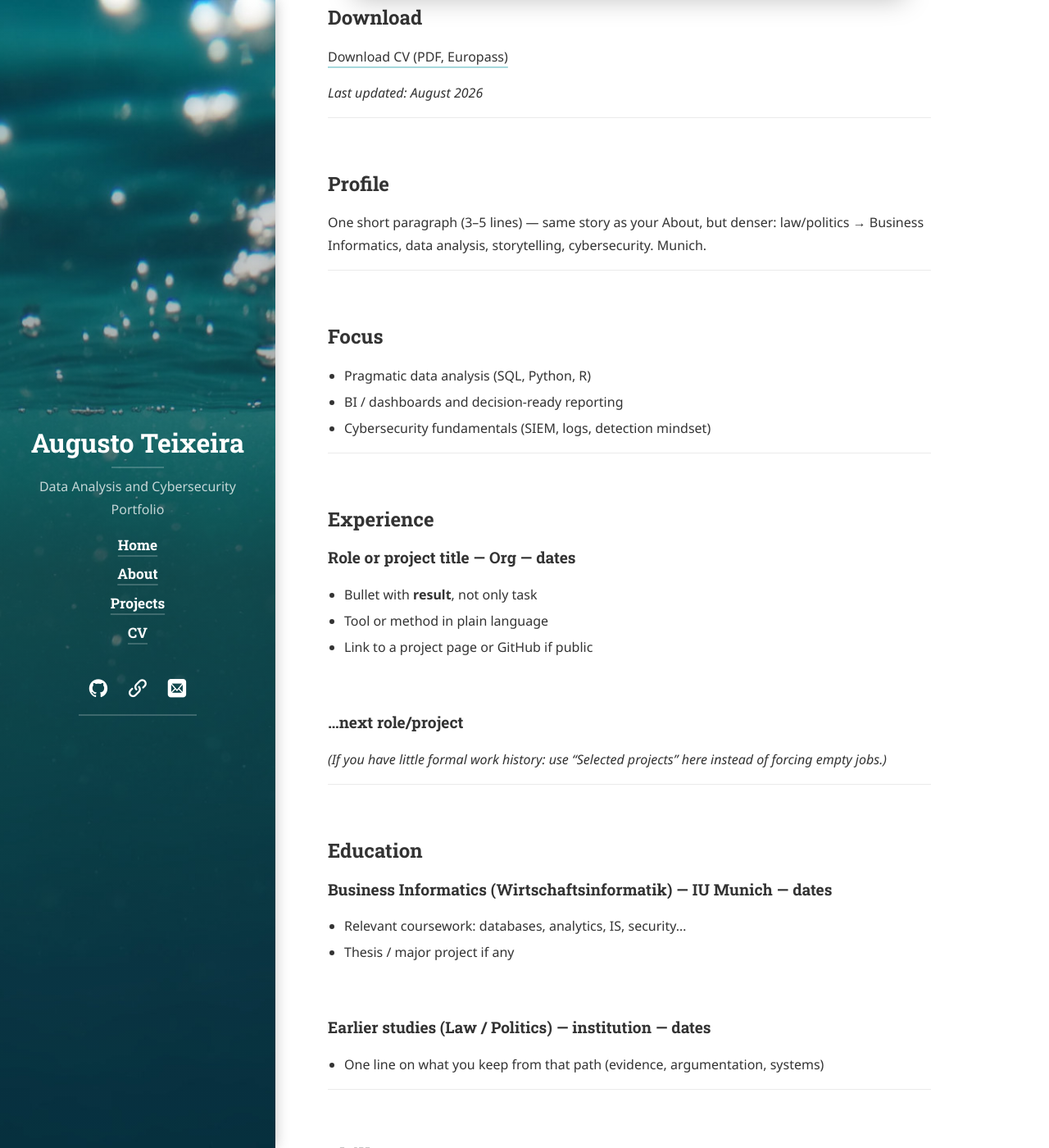
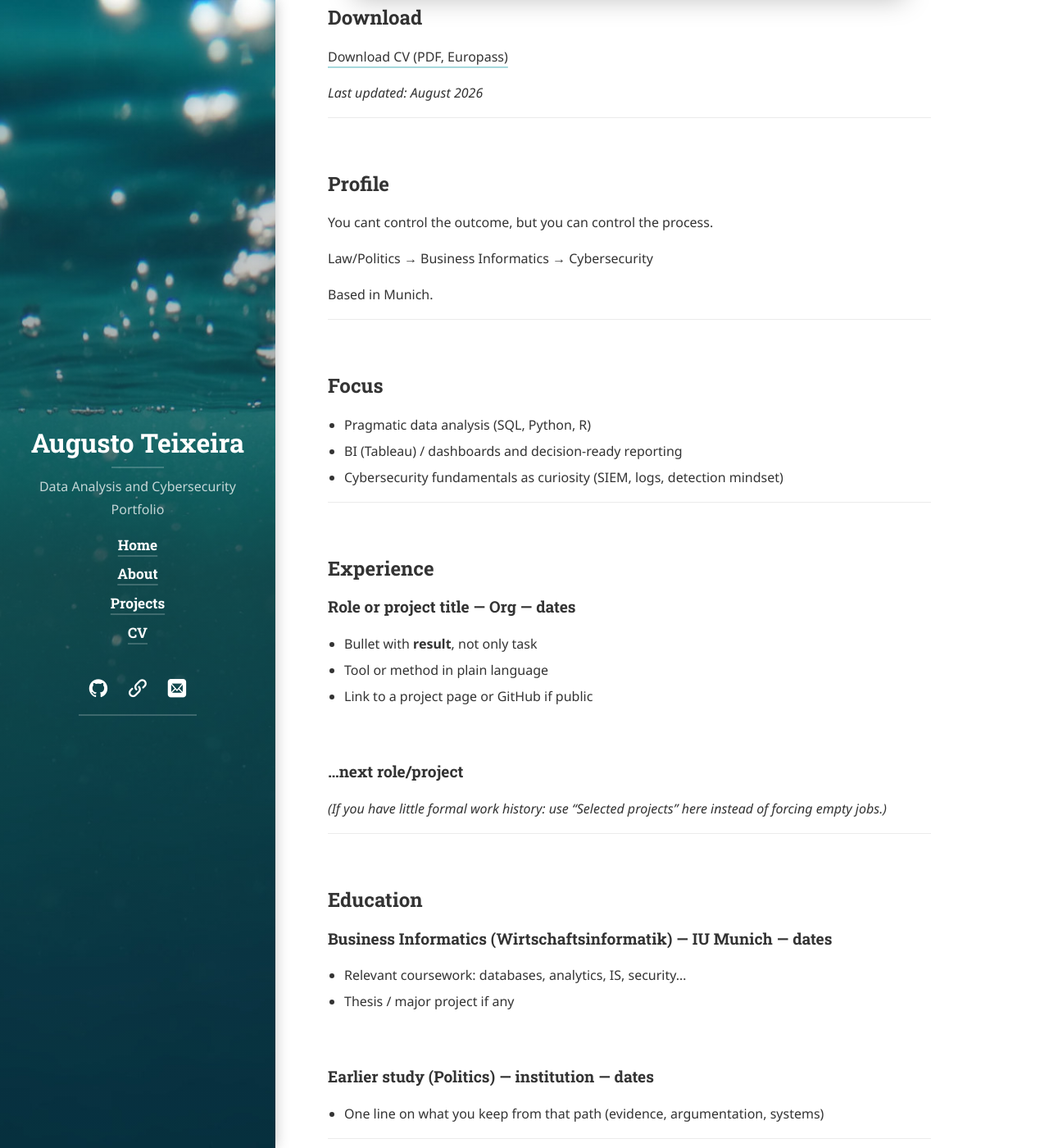
Before and after one commit to a-teixeira/a-teixeira.github.io, a Jekyll site: the page built from cv.md, in a window 1280 px wide and 1400 px high, scrolled down 287 px. Shown: the whole window at 82% size. Built offline with Jekyll 4.4.1, drawn with Linux system fonts in a browser that asks for light colours; cached includes are drawn as plain includes; nearby versions of some CDN libraries; some web fonts are replaced; library files that are not in the unit come from our copies.

```diff
--- a/_config.yml
+++ b/_config.yml
@@ -41,7 +41,7 @@ author:
   name:                Augusto Teixeira
   email:               augustotei45@gmail.com
   about:               >
-    Business Informatics student in Munich.
+    Expert Research Assistent and Data Integration Manager.
     Focus on SQL, Python, R, and Tableau / Adventuring in Cybersecurity.
   social:
     github:            a-teixeira
--- a/cv.md
+++ b/cv.md
@@ -15,15 +15,19 @@ description: Curriculum vitae — Augusto Teixeira
 
 ## Profile
 
-One short paragraph (3–5 lines) — same story as your About, but denser: law/politics → Business Informatics, data analysis, storytelling, cybersecurity. Munich.
+You cant control the outcome, but you can control the process.
+
+Law/Politics → Business Informatics → Cybersecurity
+
+Based in Munich.
 
 ---
 
 ## Focus
 
 - Pragmatic data analysis (SQL, Python, R)
-- BI / dashboards and decision-ready reporting
-- Cybersecurity fundamentals (SIEM, logs, detection mindset)
+- BI (Tableau) / dashboards and decision-ready reporting
+- Cybersecurity fundamentals as curiosity (SIEM, logs, detection mindset)
 
 ---
 
@@ -46,7 +50,7 @@ One short paragraph (3–5 lines) — same story as your About, but denser: law/
 - Relevant coursework: databases, analytics, IS, security…
 - Thesis / major project if any
 
-### Earlier studies (Law / Politics) — institution — dates
+### Earlier study (Politics) — institution — dates
 - One line on what you keep from that path (evidence, argumentation, systems)
 
 ---
```
Also changed, not shown: projects.md (+6 -0 lines).
